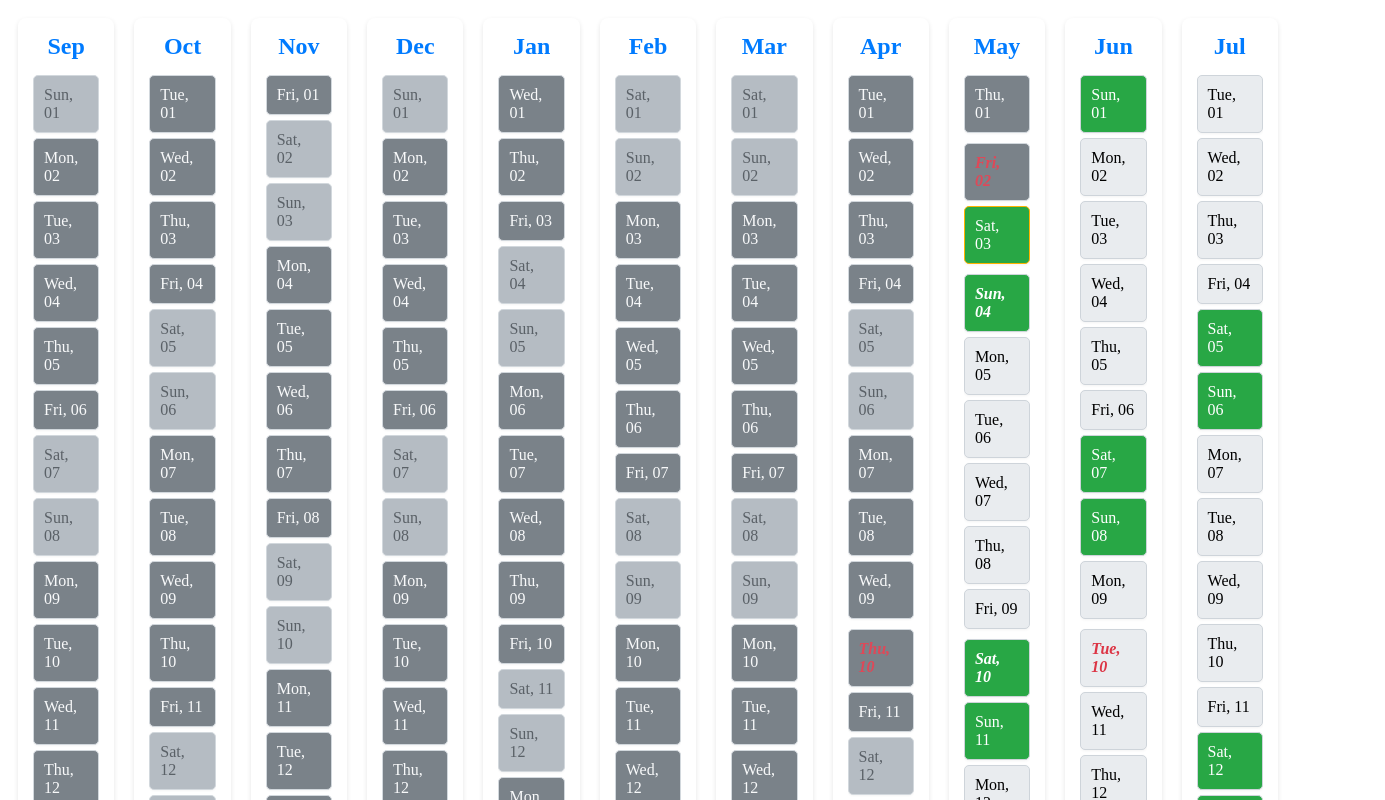
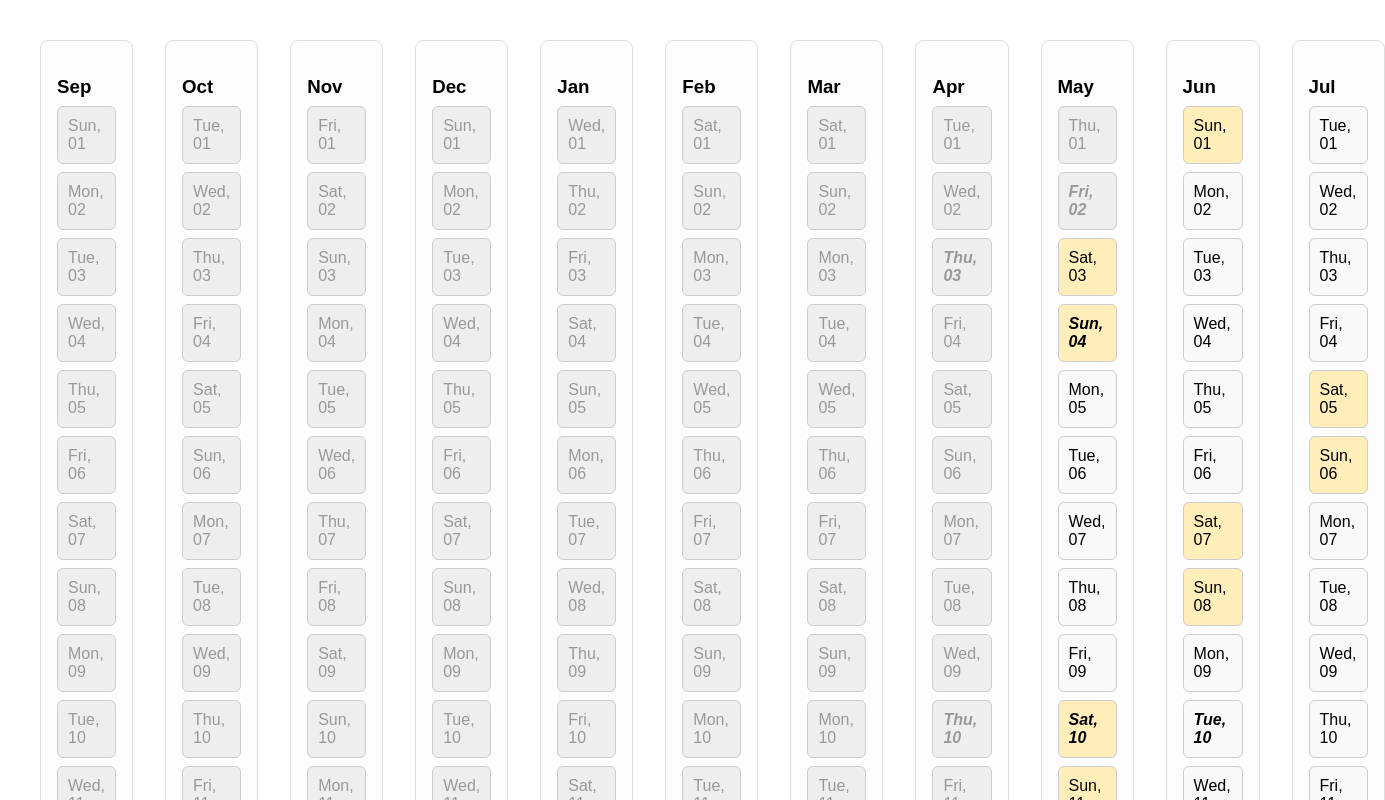
Before and after one commit to kiDra94/today-i-learned, a Vue app: page / in a window 1280 px wide. Shown: the top 800 px of the page, 1385 px wide, since content can reach past the window. Built offline with nearby package versions, Linux system fonts and the light colour scheme; data requests are answered from the project's data file.

Commit message:
adjusted css

```diff
--- a/db.json
+++ b/db.json
@@ -35,6 +35,12 @@
       "date": "2025-05-04",
       "subject": "MEDT",
       "desc": "testing clearing input after add"
+    },
+    {
+      "id": "963c",
+      "date": "2025-04-03",
+      "desc": "test",
+      "subject": "MEDT"
     }
   ],
   "subject": [
--- a/src/App.vue
+++ b/src/App.vue
@@ -99,30 +99,30 @@ onMounted(async () => {
 });
 
 const addData = async () => {
-  if(document.getElementsByClassName("til")){
+  if (document.getElementsByClassName("til")) {
     tils._rawValue.push(buildTilData("desc", "subject"));
     await handleRequest(host, "/tils", "POST", buildTilData("desc", "subject"))
     resetInputToEmpty("desc");
     resetInputToEmpty("subject")
-  }else if(document.getElementsByClassName("subject")){
+  } else if (document.getElementsByClassName("subject")) {
     // todo
   };
 }
 
 const updateData = async (til) => {
-  if(document.getElementsByClassName("til")){
+  if (document.getElementsByClassName("til")) {
     await handleRequest(host, "/tils" + "/" + til.id, "PUT",
       buildTilData(('editDesc' + til.id), ('editSubject' + til.id)));
-  }else if(document.getElementsByClassName("subject")){
+  } else if (document.getElementsByClassName("subject")) {
     // todo
   };
 
 }
 
 const deleteData = async (til) => {
-  if(document.getElementsByClassName("til")){
+  if (document.getElementsByClassName("til")) {
     await handleRequest(host, "/tils" + "/" + til.id, "DELETE")
-  }else if(document.getElementsByClassName("subject")){
+  } else if (document.getElementsByClassName("subject")) {
     // todo
   };
 }
@@ -173,7 +173,14 @@ function enableEditing() {
   <div class="overlay" v-show="showPopup">
     <div class="popup">
       <h3>{{ popupTitle }}</h3>
-      <label for="addSubject" class="editSubject">Subject: <input id="subject" type="text"></label>
+      <label for="editSubject" class="editSubject">Subject:
+        <select id="subject">
+          <option v-for="subject in subjects" :value="subject.desc" :key="subject.id">
+            {{ subject.desc }}
+          </option>
+        </select>
+      </label>
+      <!-- <label for="addSubject" class="editSubject">Subject: <input id="subject" type="text"></label> -->
       <label for="addDesc" class="editTil">TIL: <input id="desc" type="text"></label>
       <button class="til" @click="addData()">Add</button>
       <button class="til" @click="enableEditing()">Edit</button>
@@ -194,370 +201,180 @@ function enableEditing() {
     </div>
   </div>
 </template>
-
 <style scoped>
-/* General body styling for better base */
-body {
-  font-family: 'Inter', sans-serif;
-  /* Using Inter font */
-  margin: 0;
-  padding: 0;
-  background-color: #f4f7f6;
-  /* Light background */
-  color: #333;
+.container {
+  padding: 2rem;
+  font-family: Arial, sans-serif;
+  display: flex;
+  flex-direction: row;
+  gap: 2rem;
 }
 
-/* Container for the main layout */
-.container {
-  display: flex;
-  width: 100vw;
-  min-height: 100vh;
-  /* Use min-height for better handling of content */
-  overflow: hidden;
-  /* Prevent overflow issues */
+.month {
+  border: 1px solid #ddd;
+  padding: 1rem;
+  border-radius: 8px;
+  background-color: #fdfdfd;
 }
 
-/* Styling for the month view */
-.month {
-  flex: 1;
-  display: flex;
-  flex-direction: column;
-  text-align: center;
-  padding: 15px;
-  /* Add some padding */
-  background-color: #fff;
-  /* White background for the month area */
-  border-radius: 8px;
-  box-shadow: 0 2px 5px rgba(0, 0, 0, 0.1);
-  /* Subtle shadow */
-  margin: 10px;
-  /* Add margin around the month */
+.month h3 {
+  margin-bottom: 0.5rem;
 }
 
-h3 {
-  margin: 0 0 15px 0;
-  /* Adjust margin */
-  font-size: 1.5rem;
-  /* Slightly larger font size */
-  color: #007bff;
-  /* Highlight color */
-}
-
-/* Styling for the days container */
 .days {
   display: flex;
   flex-wrap: wrap;
-  flex-grow: 1;
-  align-content: flex-start;
-  padding: 0;
-  /* Remove padding here, add to day */
-  overflow-y: auto;
-  gap: 5px;
-  /* Add gap between day elements */
+  gap: 8px;
 }
 
-/* Styling for individual day elements */
 .day {
-  width: 100%;
-  /* Keep width 100% for list-like structure */
-  display: flex;
-  flex-direction: column;
-  /* Stack content vertically */
-  background-color: #e9ecef;
-  /* Light grey background for days */
-  border: 1px solid #ced4da;
-  /* Subtle border */
-  border-radius: 5px;
-  /* Rounded corners for days */
   padding: 10px;
-  /* Add padding inside day */
-  font-size: 1rem;
-  text-align: left;
-  /* Align text to the left */
-  box-shadow: 0 1px 3px rgba(0, 0, 0, 0.05);
-  /* Very subtle shadow */
+  border: 1px solid #ccc;
+  border-radius: 6px;
+  background-color: #f9f9f9;
+  cursor: pointer;
 }
 
-/* Styling for events within a day */
-.event_css {
-  font-weight: bold;
-  font-style: italic;
-  color: #dc3545;
-  /* Reddish color for events */
-  margin-top: 5px;
-  /* Space above event */
+.day:hover {
+  background-color: #eaeaea;
 }
 
-/* Styling for the current day */
-.today_css {
-  background-color: #ffc107;
-  /* Yellowish color for today */
-  border-color: #ffb300;
+.weekend_css {
+    background-color: #ffeeba;
 }
 
-/* Styling for past days */
-.past_css {
-  background-color: #6c757d;
-  /* Grey color for past days */
-  color: #f8f9fa;
-  /* Light text for past days */
-  opacity: 0.9;
-  /* Slightly less opaque */
+.event_css {
+    font-style: italic;
+    font-weight: bold;
 }
 
-/* Specific styling for weekend days */
-.weekend_css {
-  background-color: #28a745;
-  /* Greenish color for weekends */
-  color: #fff;
-  /* White text for weekends */
+.past_css {
+    color: #999;
+    background-color: #eee;
 }
 
-/* Specific styling for past weekend days */
-.weekend_css.past_css {
-  background-color: #adb5bd;
-  /* Different grey for past weekends */
-  color: #495057;
-}
-
-.event_css.past_css {
-  color: #dc3546;
-}
-
-/* --- Overlay and Popup Styling --- */
-
 .overlay {
-  width: 100%;
-  height: 100%;
   position: fixed;
   top: 0;
   left: 0;
+  width: 100%;
+  height: 100%;
+  background: rgba(0, 0, 0, 0.4);
+  display: flex;
+  align-items: center;
+  justify-content: center;
   z-index: 1000;
-  display: flex;
-  flex-direction: column;
-  justify-content: center;
-  align-items: center;
-  background-color: rgba(0, 0, 0, 0.5);
-  /* Darker, more prominent overlay */
-  backdrop-filter: blur(5px);
-  /* Add a blur effect */
 }
 
 .popup {
-  background-color: #ffffff;
-  /* White background for popup */
-  width: 90%;
-  /* Make popup responsive */
-  max-width: 800px;
-  /* Max width for larger screens */
-  padding: 30px;
-  /* More padding */
-  border-radius: 12px;
-  /* More rounded corners */
-  box-shadow: 0 5px 15px rgba(0, 0, 0, 0.3);
-  /* Stronger shadow */
-  text-align: center;
-  /* Center content inside popup */
+  background: #fff;
+  border-radius: 10px;
+  padding: 2rem;
+  max-height: 90vh;
+  width: 80%;
+  overflow-y: auto;
+  box-shadow: 0 4px 20px rgba(0, 0, 0, 0.2);
 }
 
 .popup h3 {
-  margin-top: 0;
-  margin-bottom: 20px;
-  font-size: 1.8rem;
-  color: #343a40;
-  /* Darker color for popup title */
+  margin-bottom: 1rem;
+  font-size: 1.4rem;
+  border-bottom: 1px solid #ddd;
+  padding-bottom: 0.5rem;
 }
 
-/* Styling for labels and inputs in the add section */
 .popup label {
   display: block;
-  /* Make labels block elements */
-  margin-bottom: 15px;
-  /* Space between labels/inputs */
-  text-align: left;
-  /* Align label text to the left */
-  font-weight: bold;
-  color: #555;
+  margin-bottom: 1rem;
+  font-weight: 600;
 }
 
+.popup select,
 .popup input[type="text"] {
   width: 100%;
-  /* Full width inputs */
-  padding: 10px;
-  margin-top: 5px;
-  /* Space between label and input */
-  border: 1px solid #ced4da;
-  border-radius: 5px;
-  box-sizing: border-box;
-  /* Include padding and border in element's total width and height */
+  padding: 8px 12px;
   font-size: 1rem;
+  margin-top: 0.25rem;
+  border: 1px solid #ccc;
+  border-radius: 6px;
 }
 
-/* Specific styling for the TIL description input */
-#desc {
-  min-height: 80px;
-  /* Give more height for TIL description */
-  resize: vertical;
-  /* Allow vertical resizing */
-}
-
-/* Styling for buttons */
 .popup button {
-  padding: 10px 20px;
-  margin: 10px 5px;
-  /* Adjust margin */
+  padding: 8px 14px;
+  margin-right: 10px;
   border: none;
-  border-radius: 5px;
+  border-radius: 6px;
   cursor: pointer;
-  font-size: 1rem;
-  transition: background-color 0.3s ease, transform 0.1s ease;
-  /* Smooth transition */
+  background-color: #0066cc;
+  color: #fff;
+  transition: background 0.3s;
 }
 
 .popup button:hover {
-  transform: translateY(-1px);
-  /* Slight lift on hover */
+  background-color: #004999;
 }
 
-/* Specific button styles */
-.popup button:nth-of-type(1) {
-  /* Add button */
-  background-color: #28a745;
-  /* Green */
-  color: white;
+.popup button:last-of-type {
+  background-color: #aaa;
 }
 
-.popup button:nth-of-type(1):hover {
-  background-color: #218838;
+.popup button:last-of-type:hover {
+  background-color: #888;
 }
 
-.popup button:nth-of-type(2) {
-  /* Edit button */
-  background-color: #ffc107;
-  /* Yellow */
-  color: #212529;
+.show {
+  margin-top: 1.5rem;
+  display: flex;
+  align-items: center;
+  gap: 10px;
+  border-bottom: 1px solid #eee;
+  padding-bottom: 10px;
+  flex-wrap: wrap;
 }
 
-.popup button:nth-of-type(2):hover {
-  background-color: #e0a800;
+.show label {
+    display: flex;
+    align-items: center;
+    margin-bottom: 0;
+    gap: 5px;
+    flex-shrink: 0;
 }
 
-.popup button:nth-of-type(3) {
-  /* Close button */
-  background-color: #dc3545;
-  /* Red */
-  color: white;
+/* Spezifisches Styling für das Subject-Label, damit es nicht wächst */
+.show .editSubject {
+    flex-grow: 0;
 }
 
-.popup button:nth-of-type(3):hover {
-  background-color: #c82333;
+/* Spezifisches Styling für das TIL-Label, damit es wächst */
+.show .editTil {
+    flex-grow: 1; /* Lässt das Label den verfügbaren Platz einnehmen */
+    flex-basis: 0; /* Optional: Hilft flex-grow, den Platz von einer Basisgröße Null zu verteilen */
 }
 
 
-/* Styling for the displayed TIL items */
-.show {
-  display: flex;
-  flex-direction: column;
-  /* Stack items vertically on small screens */
-  align-items: flex-start;
-  /* Align items to the start */
-  background-color: #f8f9fa;
-  /* Light background for displayed items */
-  border: 1px solid #e9ecef;
-  border-radius: 8px;
-  padding: 15px;
-  margin-top: 15px;
-  /* Space above each displayed item */
-  text-align: left;
-  box-shadow: 0 1px 5px rgba(0, 0, 0, 0.08);
+.show select {
+    width: auto;
+    flex-grow: 0;
+    margin-top: 0;
+    min-width: 150px;
 }
 
-.show label {
-  display: block;
-  /* Labels are block */
-  margin-bottom: 10px;
-  font-weight: normal;
-  /* Normal weight for displayed labels */
-  color: #333;
-}
-
-.show input.edit {
-  width: 100%;
-  /* Full width inputs in show */
-  padding: 8px;
-  margin-top: 3px;
-  border: 1px solid #ced4da;
-  border-radius: 4px;
-  box-sizing: border-box;
-  font-size: 0.95rem;
-  background-color: #e9ecef;
-  /* Different background for disabled inputs */
-  cursor: not-allowed;
-  /* Indicate disabled */
-}
-
-.show input.edit:disabled {
-  opacity: 0.8;
+.show input[type="text"] {
+    width: 100%; /* Füllt die Breite des Eltern-Labels aus */
+    flex-grow: 0; /* Das Input-Feld selbst muss nicht mehr wachsen, da das Eltern-Label wächst */
+    margin-top: 0;
+    /* min-width könnte hier in Pixeln nützlich sein, um eine absolute Mindestgröße zu gewährleisten */
+    /* z.B. min-width: 200px; */
 }
 
 .show button {
-  margin-top: 10px;
-  /* Space above buttons in show */
-  margin-right: 10px;
-  padding: 8px 15px;
-  font-size: 0.9rem;
+    flex-shrink: 0;
+    margin-right: 0;
+    margin-left: auto; /* Schiebt diesen Button und die folgenden nach rechts */
 }
 
-.show button:nth-of-type(1) {
-  /* Update button */
-  background-color: #17a2b8;
-  /* Cyan */
-  color: white;
+.show button + button {
+    margin-left: 10px; /* Abstand zwischen den Buttons */
 }
 
-.show button:nth-of-type(1):hover {
-  background-color: #138496;
-}
-
-.show button:nth-of-type(2) {
-  /* Delete button */
-  background-color: #dc3545;
-  /* Red */
-  color: white;
-}
-
-.show button:nth-of-type(2):hover {
-  background-color: #c82333;
-}
-
-/* Responsive adjustments */
-@media (min-width: 768px) {
-  .show {
-    flex-direction: row;
-    /* Row direction on larger screens */
-    align-items: center;
-    justify-content: space-between;
-  }
-
-  .show label {
-    flex-basis: 48%;
-    /* Give labels a basis */
-    margin-bottom: 0;
-    /* Remove bottom margin */
-  }
-
-  .show input.edit {
-    width: auto;
-    /* Auto width */
-    flex-grow: 1;
-    /* Allow input to grow */
-    margin-right: 10px;
-    /* Space between input and buttons */
-  }
-
-  .show button {
-    margin-top: 0;
-    /* Remove top margin */
-  }
-}
 </style>
```
Lines whose indentation alone changed are shown as unchanged.
